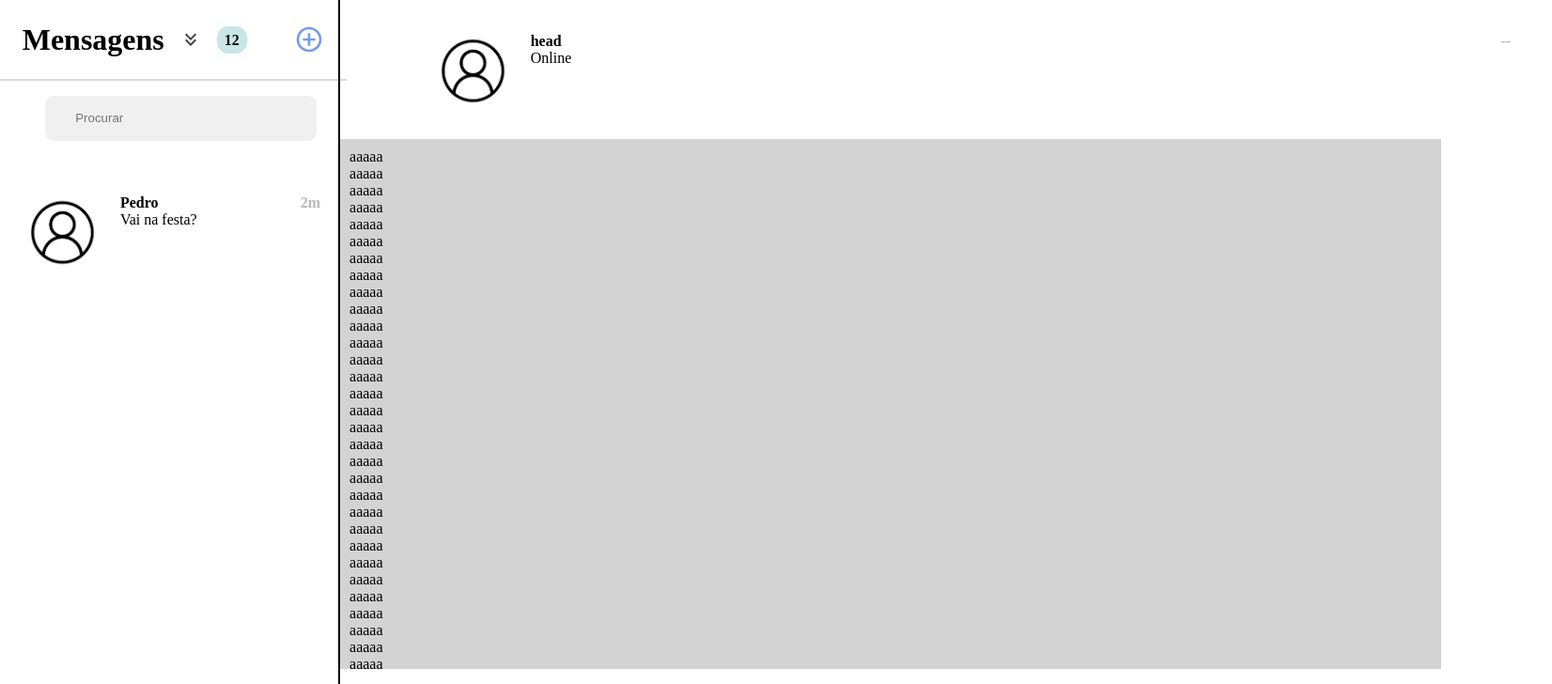
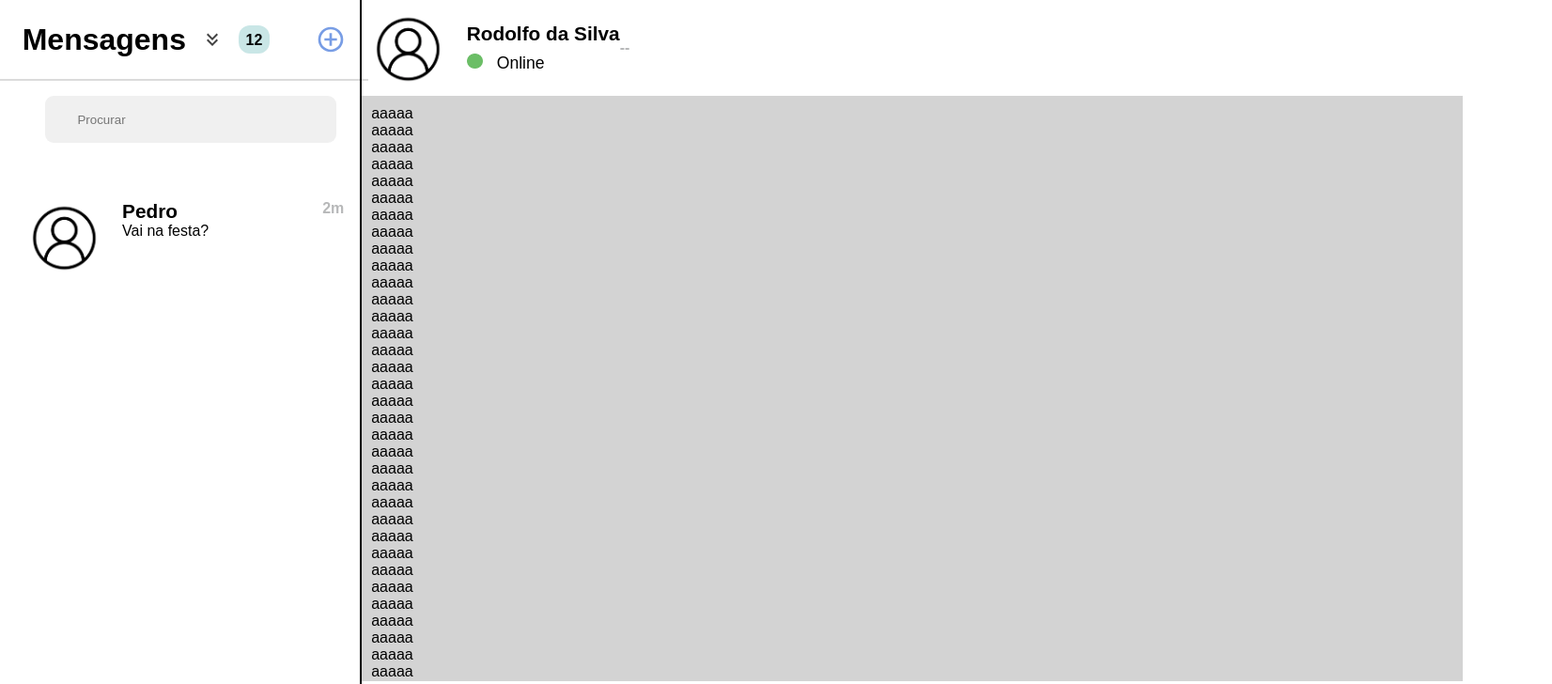
Before and after one commit to FernandesLR/Frontend-liveChat, a React (Vite) app: page / in a window 1280 px wide. Shown: the top 728 px of the page at 94% size, 1652 px wide, since content can reach past the window. Built offline with nearby package versions, Linux system fonts and the light colour scheme.

Commit message:
Style: atualização de update do componente UserRow do Header

```diff
--- a/src/App.css
+++ b/src/App.css
@@ -1,6 +1,7 @@
 *{
     margin: 0;
     padding: 0;
+    font-family: Arial, Helvetica, sans-serif
 }
 
 body{
@@ -84,7 +85,7 @@ body{
 }
 
 .chat{
-    height: 68vh;
+    height: 75.4vh;
     width: 100%;
     overflow-y: auto;
     overflow-x: hidden;
@@ -97,6 +98,7 @@ body{
     width: 80%;
     display: flex;
     margin-top: 20px;
+    margin-left: 10px;
 
 
 }
@@ -123,8 +125,18 @@ body{
 }
 
 
-.UserInHeader{
+.userRow{
+    display: flex;
     margin: 0;
-    padding: 0;
-    background-color: antiquewhite;
+    padding: 1%;
+    align-items: center;
+
 }
+
+.name-msg{
+    margin-left: 20px;
+}
+.name-msg span:first-child{
+    font-weight: bolder;
+    font-size: 1.3rem;
+}
--- a/src/component/RightSide.jsx
+++ b/src/component/RightSide.jsx
@@ -1,11 +1,24 @@
-import { UserRow } from "./UserRow"
-import { DisplayChat } from "./DisplayChat"
-export function RightSide(){
-    return(
+import { UserRow } from "./UserRow";
+import { DisplayChat } from "./DisplayChat";
+import DotGreen from "../assets/DotGreen.png";
+
+export function RightSide() {
+    return (
         <div className="rightSide">
-            <UserRow user={{id:5, name:"head", lastMS:"Online"}} className="UserInHeader"/>
+            <UserRow
+                user={{
+                    id: 5,
+                    name: "Rodolfo da Silva",
+                    lastMS: (
+                        <p style={{display: 'flex', marginTop: '0.6rem', fontSize: '1.1rem'}}>
+                            <img src={DotGreen} alt="" style={{ height: '16px',width: "17px", marginRight: "15px" }} />
+                            Online
+                        </p>
+                    )
+                }}
+                className="userRow"
+            />
             <DisplayChat />
         </div>
-
-    )
+    );
 }
--- a/src/component/UserRow.jsx
+++ b/src/component/UserRow.jsx
@@ -1,12 +1,12 @@
 import { useState } from 'react';
 import avatar from '../assets/avatar.png';  // Certifique-se de que o caminho do avatar está correto
 
-export function UserRow({ user }) {
+export function UserRow({ user, className = "row" }) {
     const [bgColor, setBgColor] = useState('transparent'); // Inicialmente transparente
 
     return (
         <div
-            className="row"
+            className={className}
             onClick={() => setBgColor('#f6f6fe')}  // Muda a cor de fundo ao clicar
             style={{ backgroundColor: bgColor }}  // Aplica o bgColor do estado como cor de fundo
         >
@@ -16,6 +16,7 @@ export function UserRow({ user }) {
                 <span>{user.name}</span>
                 <p>{user.lastMS}</p>
             </div>
+
             <p style={{ color: 'rgb(183, 184, 185)', fontWeight: 'bold' }}>
                 {user.min !== undefined ? `${user.min}m` : "--"}
             </p>
```
Also changed, not shown: src/assets/DotGreen.png (added).
